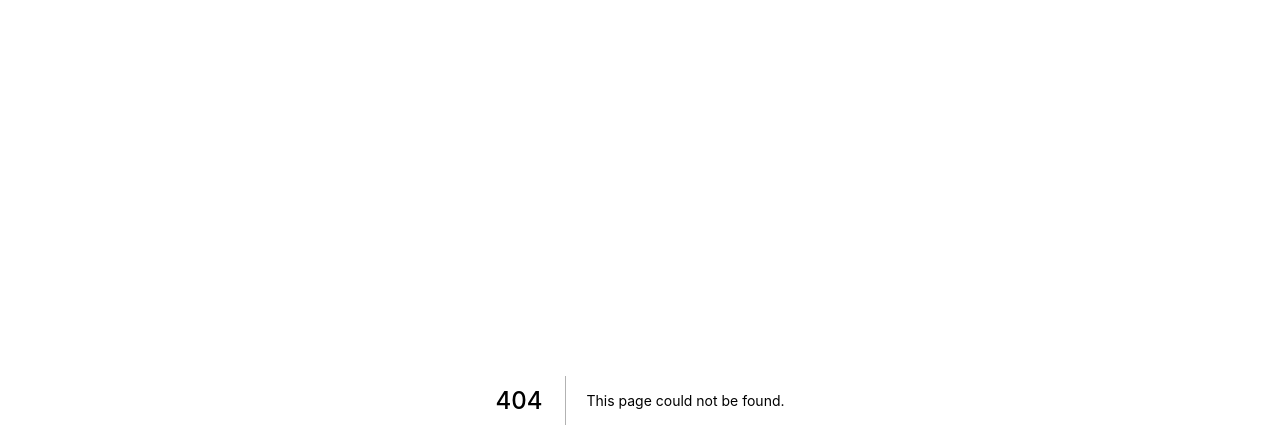
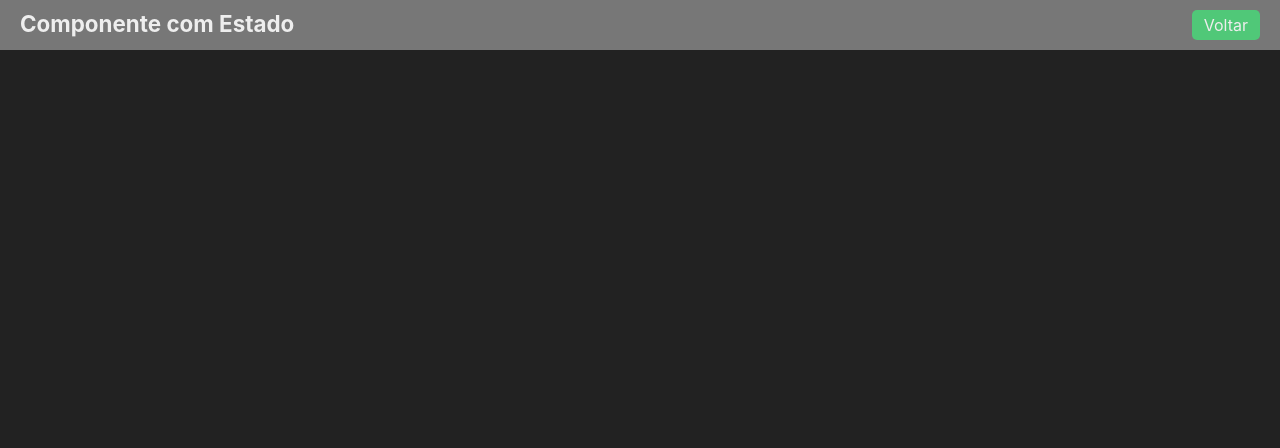
Before and after one commit to jpvieirah/React-Projeto-Cadastro, a Next.js app in the folder fundamentos/: page /state in a window 1280 px wide. Before the commit this address had no page. Shown: the top 448 px of the page. Built offline with nearby package versions, Linux system fonts and the light colour scheme.

Commit message:
continua

```diff
--- /dev/null
+++ b/fundamentos/src/pages/state.jsx
@@ -0,0 +1,10 @@
+import Layout from "../components/Layout";
+
+export default function State() {
+    let number = 3
+    return (
+        <Layout title="Componente com Estado" >
+            <span></span>
+        </Layout>
+    )
+}
```
